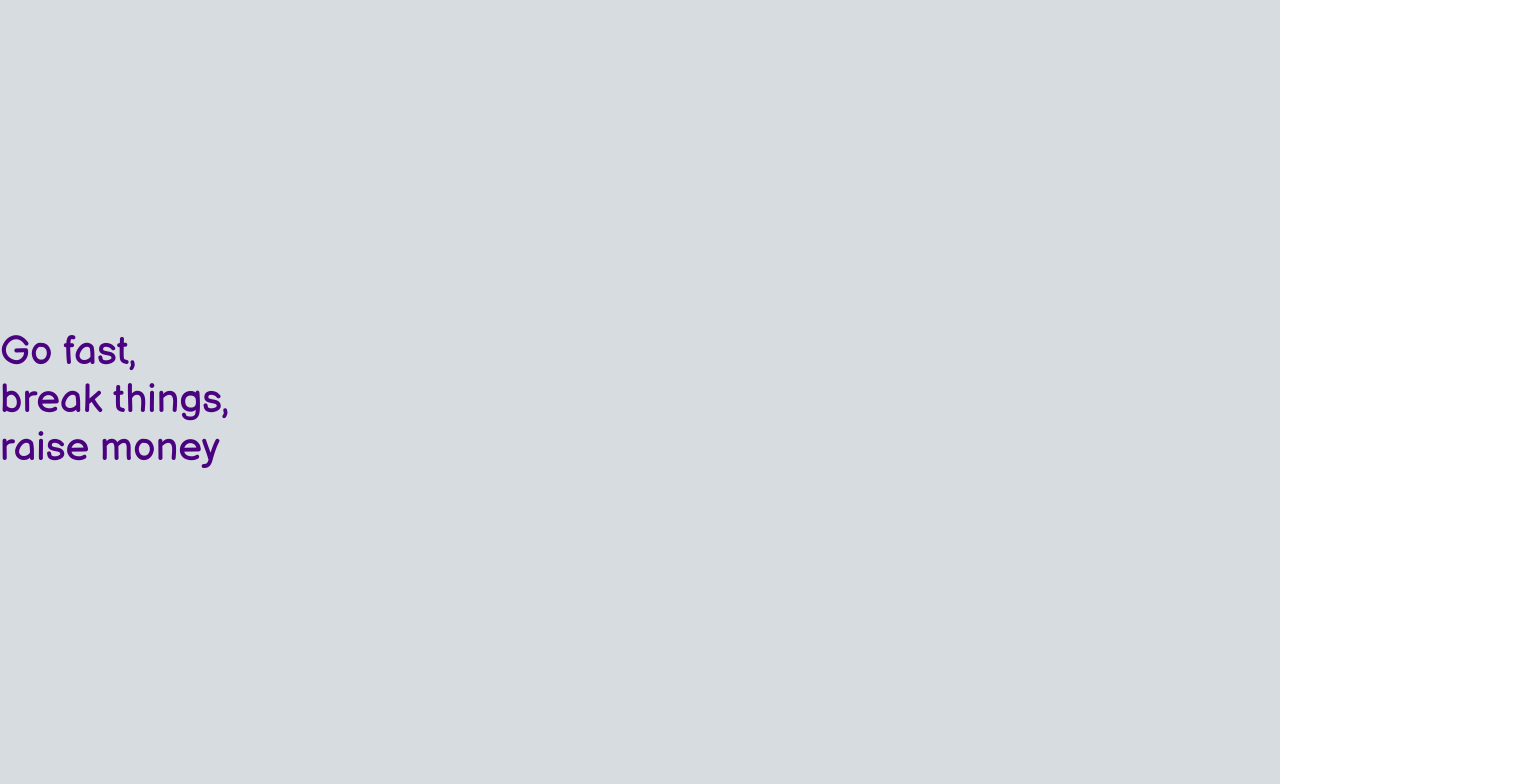
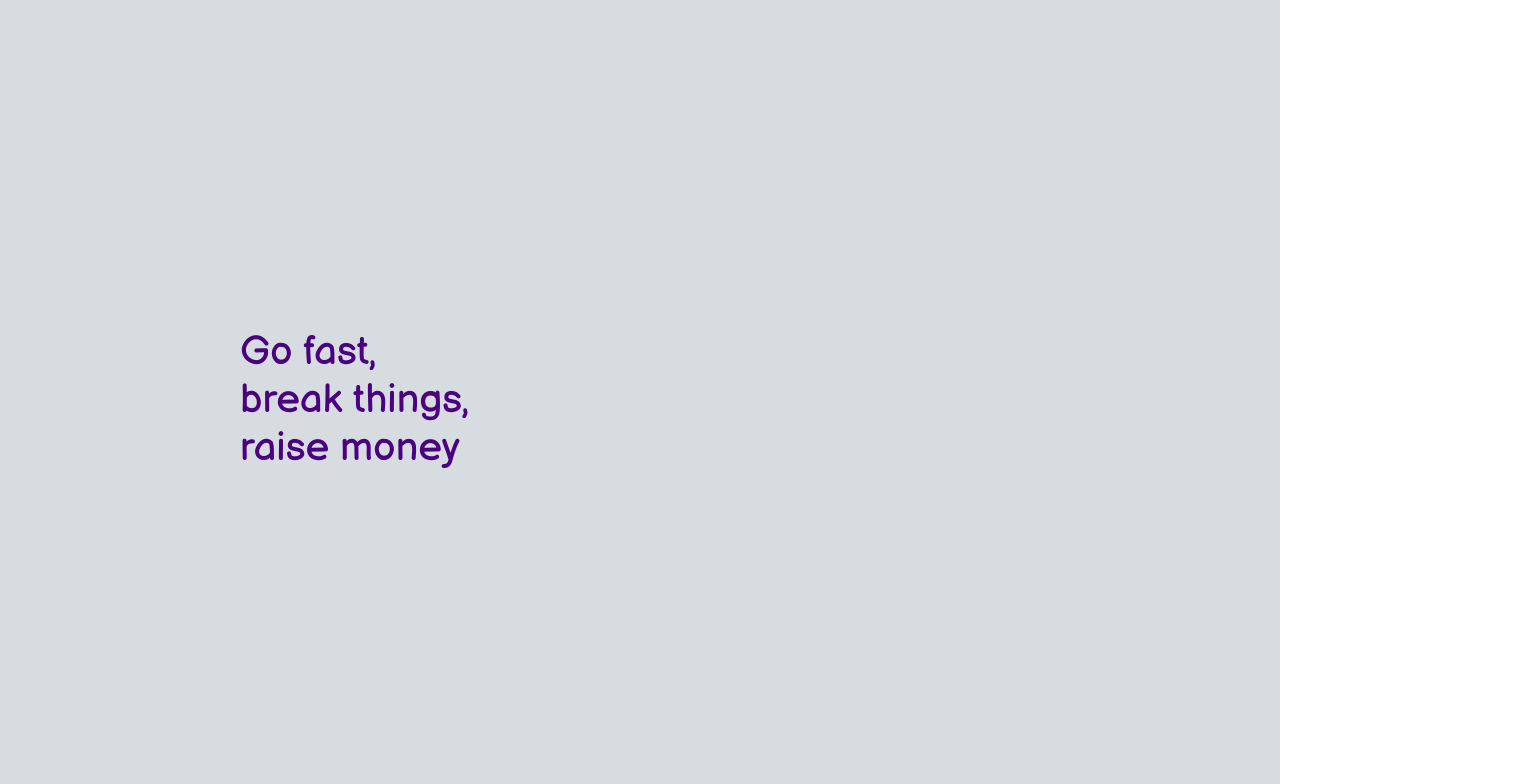
Before and after one commit to AmbushProtected/AmbushProtected.github.io, a React (Create React App) app: page / in a window 1280 px wide. Shown: the top 784 px of the page, 1520 px wide, since content can reach past the window. Built offline with nearby package versions, Linux system fonts and the light colour scheme.

Commit message:
Page should stay centered with a max width

```diff
--- a/src/App.css
+++ b/src/App.css
@@ -1,5 +1,18 @@
+:root {
+  --main-bg-color: #d7dce0;
+  --main-max-width: 800px;
+}
+
+#root {
+  display: flex;
+  justify-content: center;
+  background-color: var(--main-bg-color);
+}
+
 .landing-page-container {
-  background-color: #d7dce0;
+  display: flex;
+  flex-direction: column;
+  max-width: var(--main-max-width);
 }
 
 .homepage-slogan {
```
